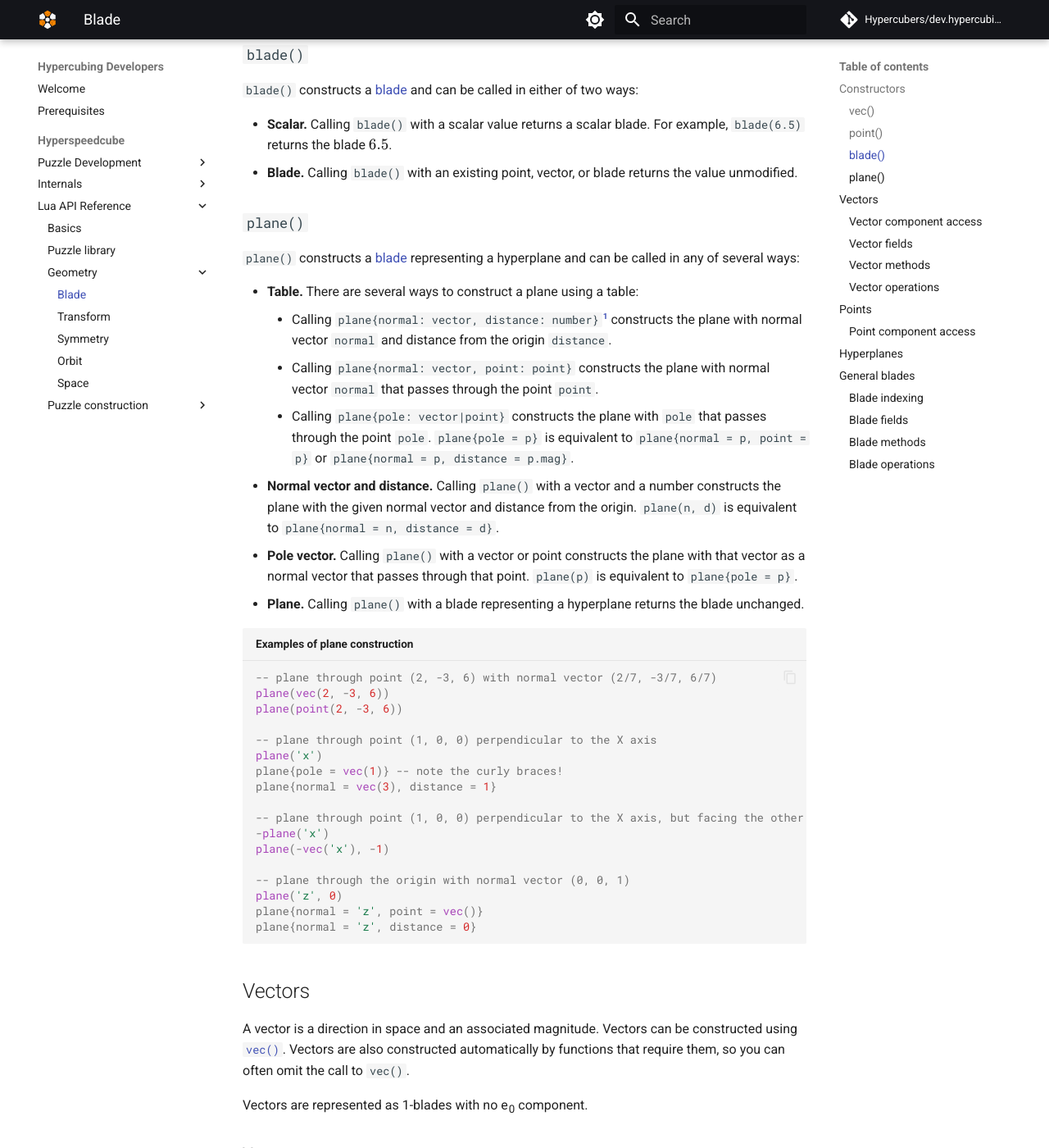
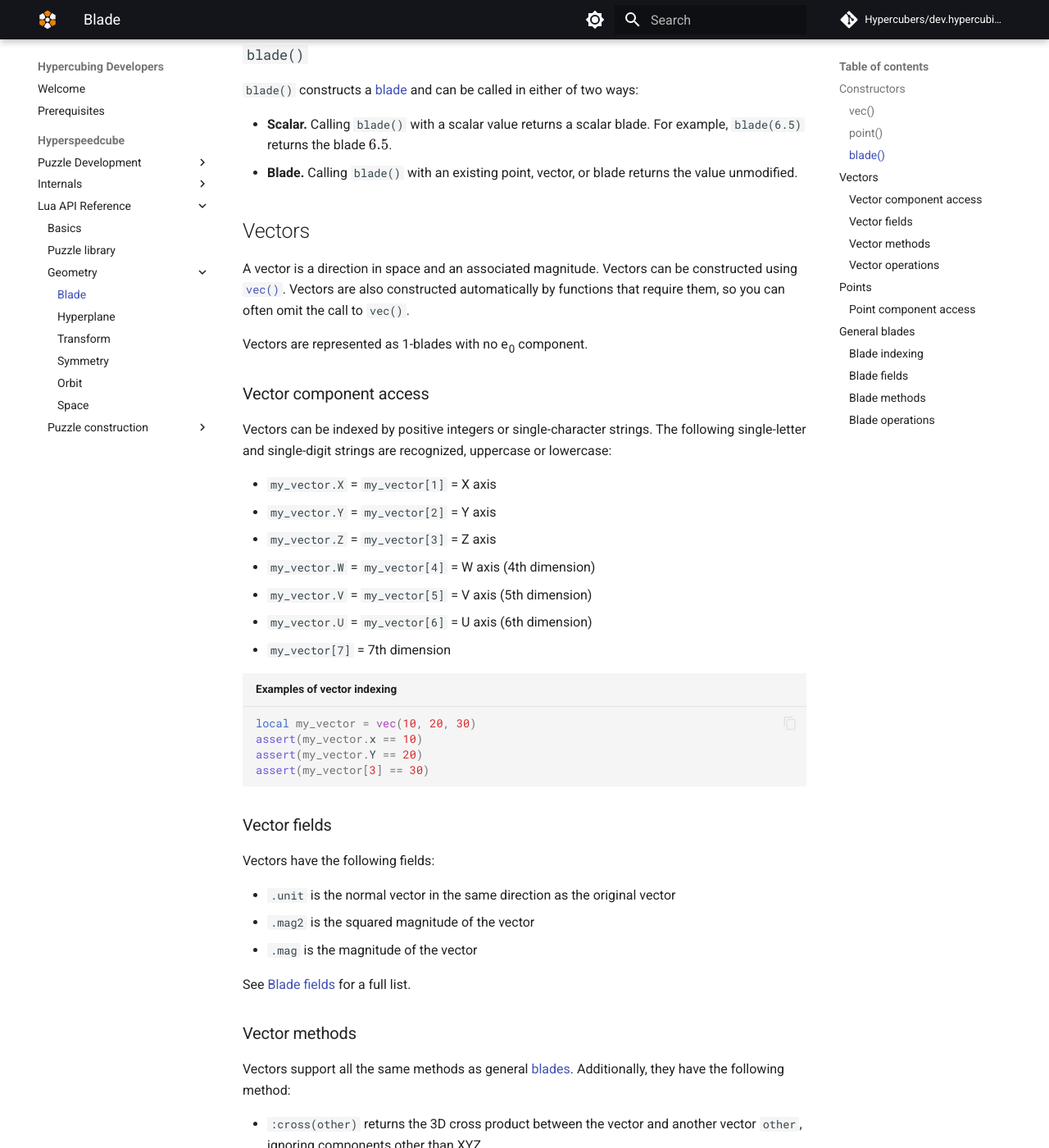
Before and after one commit to Hypercubers/dev.hypercubing.xyz, an MkDocs documentation site: the page built from docs/hsc/lua/geometry/blade.md, in a window 1280 px wide and 1400 px high, scrolled down 1336 px. Shown: the whole window at 82% size. Built offline with MkDocs 1.6.1 and Material for MkDocs 9.7.7, drawn with Linux system fonts in a browser that asks for light colours; comment, search, counter and statistics services are not loaded; some of the changed text lies outside the part shown.

Commit message:
Document new `hyperplane` type

````diff
--- a/docs/hsc/lua/geometry/blade.md
+++ b/docs/hsc/lua/geometry/blade.md
@@ -5,7 +5,6 @@
 Blades cannot be mutated once [constructed](#constructors). To modify a blade, you must construct a new blade and then replace the old one.
 
 !!! info "The examples on this page assume 3D, but the same API works in other dimensions."
-
 
 ## Constructors
 
@@ -34,38 +33,6 @@
 
 - **Scalar.** Calling `blade()` with a scalar value returns a scalar blade. For example, `blade(6.5)` returns the blade $6.5$.
 - **Blade.** Calling `blade()` with an existing point, vector, or blade returns the value unmodified.
-
-### `plane()`
-
-`plane()` constructs a [blade](#general-blades) representing a hyperplane and can be called in any of several ways:
-
-- **Table.** There are several ways to construct a plane using a table:
-    - Calling `plane{normal: vector, distance: number}`[^omit-braces] constructs the plane with normal vector `normal` and distance from the origin `distance`.
-    - Calling `plane{normal: vector, point: point}` constructs the plane with normal vector `normal` that passes through the point `point`.
-    - Calling `plane{pole: vector|point}` constructs the plane with `pole` that passes through the point `pole`. `plane{pole = p}` is equivalent to `plane{normal = p, point = p}` or `plane{normal = p, distance = p.mag}`.
-- **Normal vector and distance.** Calling `plane()` with a vector and a number constructs the plane with the given normal vector and distance from the origin. `plane(n, d)` is equivalent to `plane{normal = n, distance = d}`.
-- **Pole vector.** Calling `plane()` with a vector or point constructs the plane with that vector as a normal vector that passes through that point. `plane(p)` is equivalent to `plane{pole = p}`.
-- **Plane.** Calling `plane()` with a blade representing a hyperplane returns the blade unchanged.
-
-```lua title="Examples of plane construction"
--- plane through point (2, -3, 6) with normal vector (2/7, -3/7, 6/7)
-plane(vec(2, -3, 6))
-plane(point(2, -3, 6))
-
--- plane through point (1, 0, 0) perpendicular to the X axis
-plane('x')
-plane{pole = vec(1)} -- note the curly braces!
-plane{normal = vec(3), distance = 1}
-
--- plane through point (1, 0, 0) perpendicular to the X axis, but facing the other way
--plane('x')
-plane(-vec('x'), -1)
-
--- plane through the origin with normal vector (0, 0, 1)
-plane('z', 0)
-plane{normal = 'z', point = vec()}
-plane{normal = 'z', distance = 0}
-```
 
 ## Vectors
 
@@ -147,14 +114,6 @@
     Accessing components of points (such as `p.x`) does **not** return a coordinate of the point unless the point is unitized: use either `p.unit.x` or `p.x / p.e0`.
 
 Once a point has been unitized using `.unit` (see [Blade fields](#blade-fields)), its components can be accessed the same as a vector. The e~0~ component can be accessed with `.e0`.
-
-## Hyperplanes
-
-A hyperplane is an oriented flat $d-1$-dimensional surface in $d$-dimensional space. Hyperplanes can be constructed using [`plane()`](#plane). Hyperplanes are also constructed automatically by functions that require them, so you can often omit the call to `plane()`.
-
-Hyperplanes are represented as $d$-blades.
-
-See [General blades](#general-blades) for fields, methods, and operations on hyperplanes.
 
 ## General blades
 
--- a/mkdocs.yml
+++ b/mkdocs.yml
@@ -92,6 +92,7 @@
       - hsc/lua/puzzle-library.md
       - Geometry:
         - hsc/lua/geometry/blade.md
+        - hsc/lua/geometry/hyperplane.md
         - hsc/lua/geometry/transform.md
         - hsc/lua/geometry/symmetry.md
         - hsc/lua/geometry/orbit.md
````
Also changed, not shown: docs/hsc/lua/geometry/hyperplane.md (added, +71 -0 lines), docs/hsc/lua/geometry/transform.md (+2 -1 lines).
